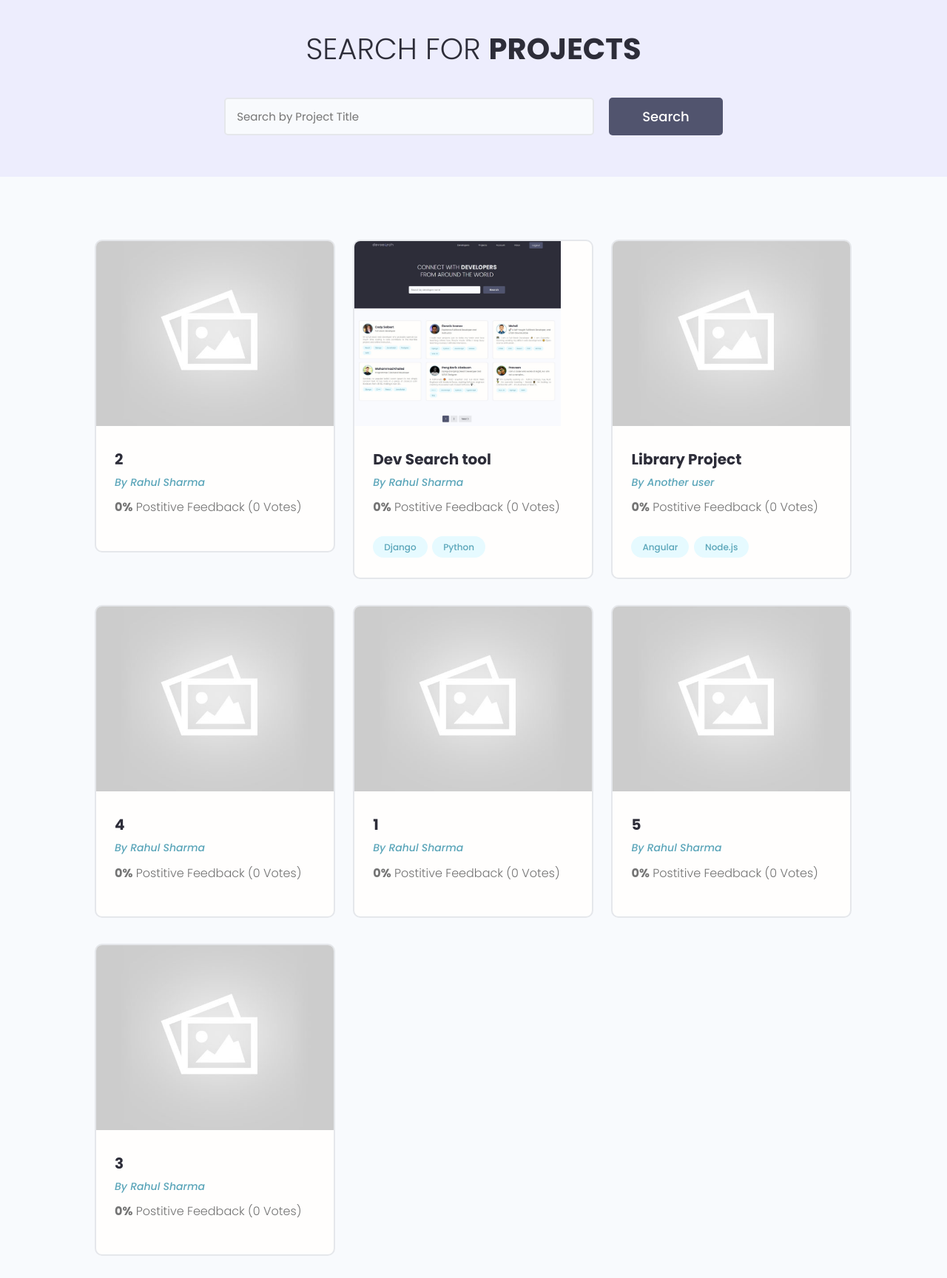
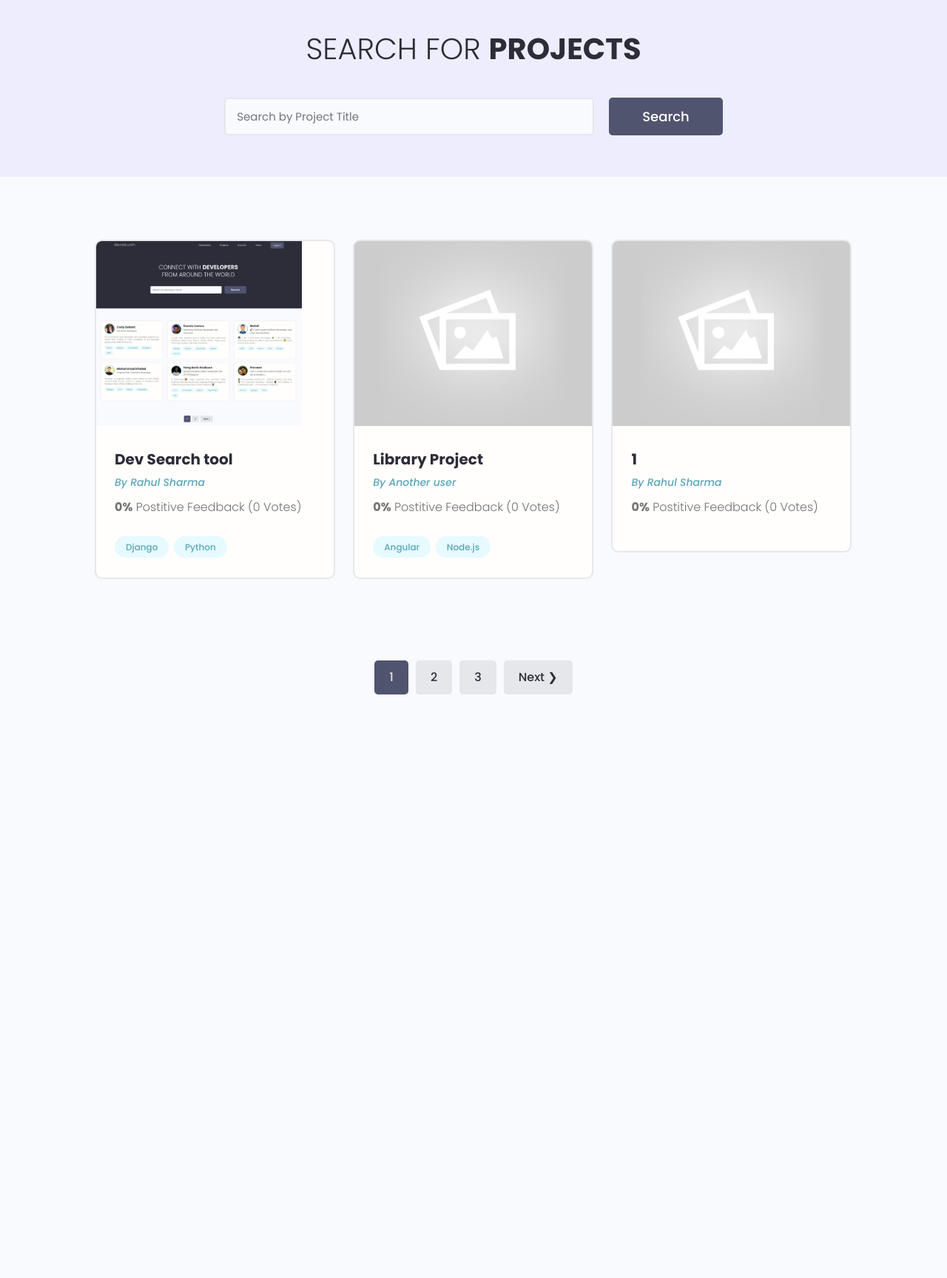
Before and after one commit to rahulXs/django-devsearch, a Django app: page /projects/ in a window 1280 px wide. Shown: the part 78-1806 px from the top of the page at 74% size. After the commit the page ends 1017 px from the top, so only its background shows below. Run offline with Django 3.2, Linux system fonts and the light colour scheme; data comes from the database, SQL or seed files in the repository; both versions use the stored data as it was after the commit; some libraries are stand-ins or nearby versions.

Commit message:
Add pagination for projects

```diff
--- a/projects/models.py
+++ b/projects/models.py
@@ -22,6 +22,10 @@ class Project(models.Model):
     def __str__(self):
         return self.title
 
+    class Meta:
+        ordering = ['created']
+
+
 class Review(models.Model):
     VOTE_TYPE = (
         ('up', 'Up Vote'),
--- a/projects/templates/projects/projects.html
+++ b/projects/templates/projects/projects.html
@@ -34,7 +34,7 @@
               <img class="project__thumbnail" src="{{project.featured_image.url}}" alt="project thumbnail" />
               <div class="card__body">
                 <h3 class="project__title">{{ project.title}}</h3>
-                <p><a class="project__author" href="">By {{ project.owner.name }}</a></p>
+                <p><a class="project__author" href="{% url 'user-profile' project.owner.id %}">By {{ project.owner.name }}</a></p>
                 <p class="project--rating">
                   <span style="font-weight: bold;">{{project.vote_ratio}}%</span> Postitive
                   Feedback ({{project.vote_total}} Vote{{project.vote_total|pluralize:"s"}})
@@ -55,7 +55,7 @@
     </div>
   </section>
 
-
+  {% include 'pagination.html' with queryset=projects custom_range=custom_range %}
 
 </main>
 {% endblock content %}
--- a/projects/utils.py
+++ b/projects/utils.py
@@ -1,6 +1,35 @@
 from django.db.models import Q
+from django.core.paginator import Paginator, PageNotAnInteger, EmptyPage
 
 from .models import Tag, Project
+
+def paginateProjects(request, projects, results):
+
+    page = request.GET.get('page')
+    paginator = Paginator(projects, results)
+
+    try:
+        projects = paginator.page(page)
+    except PageNotAnInteger:
+        page = 1
+        projects = paginator.page(page)
+    except EmptyPage:
+        page = paginator.num_pages
+        projects = paginator.page(page)
+
+    leftIndex = (int(page) - 4)
+
+    if leftIndex < 1:
+        leftIndex = 1
+
+    rightIndex = (int(page) + 5)
+
+    if rightIndex > paginator.num_pages:
+        rightIndex = paginator.num_pages + 1
+
+    custom_range = range(leftIndex, rightIndex)
+
+    return custom_range, projects
 
 def searchProjects(request):
     search_query = ''
--- a/projects/views.py
+++ b/projects/views.py
@@ -1,13 +1,17 @@
 from django.shortcuts import render, redirect
 from django.contrib.auth.decorators import login_required
+from django.core import paginator
+
 from .models import Project
 from .forms import ProjectForm
-from .utils import searchProjects
+from .utils import searchProjects, paginateProjects
 
 # Create your views here.
 def projects(request):
     projects, search_query = searchProjects(request)
-    context = {'projects': projects, 'search_query': search_query}
+    custom_range, projects = paginateProjects(request, projects, 3)
+
+    context = {'projects': projects, 'search_query': search_query, 'custom_range': custom_range}
     return render(request, 'projects/projects.html', context)
 
 def project(request, pk):
--- /dev/null
+++ b/templates/pagination.html
@@ -0,0 +1,29 @@
+{% if queryset.has_other_pages %}
+<div class="pagination">
+    <ul class="container">
+
+        {% if queryset.has_previous %}
+        <li><a href="?page={{queryset.previous_page_number}}" class="btn page-link"
+                data-page="{{queryset.previous_page_number}}">&#10094; Prev</a></li>
+        {% endif %}
+
+
+        {% for page in custom_range %}
+
+        {% if page == queryset.number%}
+        <li><a href="?page={{page}}" class="btn page-link btn--sub" data-page="{{page}}">{{page}}</a></li>
+        {% else %}
+        <li><a href="?page={{page}}" class="btn page-link" data-page="{{page}}">{{page}}</a></li>
+        {% endif %}
+        {% endfor %}
+
+        {% if queryset.has_next %}
+        <li><a href="?page={{queryset.next_page_number}}" class="btn page-link"
+                data-page="{{queryset.next_page_number}}">Next &#10095;</a></li>
+        {% endif %}
+
+
+
+    </ul>
+</div>
+{% endif %}
```
Also changed, not shown: db.sqlite3.
